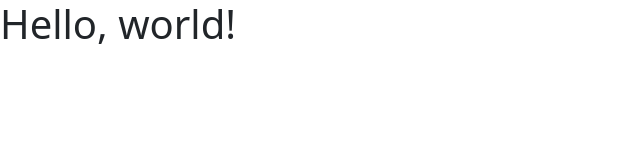
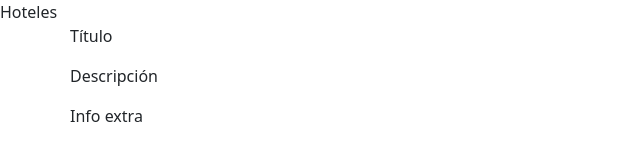
Before and after one commit to adriantorresl/gu-a-hoteles, a website: page index.html in a window 1280 px wide. Shown: the whole page, without its empty margins (0-640 px from the left). Drawn offline with nearby package versions, Linux system fonts and the light colour scheme.

Commit message:
Práctica con clases de row y col de Bootstrap

```diff
--- a/index.html
+++ b/index.html
@@ -4,19 +4,20 @@
     <!-- Required meta tags -->
     <meta charset="utf-8">
     <meta name="viewport" content="width=device-width, initial-scale=1, shrink-to-fit=no">
-
-    <!-- Bootstrap CSS -->
     <link rel="stylesheet" href="node_modules/bootstrap/dist/css/bootstrap.min.css">
-
-    <title>Hello, world!</title>
   </head>
-  <body>
-    <h1>Hello, world!</h1>
-
-    <!-- Optional JavaScript -->
+<body>
+ <jumbotron>Hoteles</jumbotron>
+ <div class="container">
+    <div class="col">
+    <p class="row">Título</p>
+    <p class="row">Descripción</p>
+    <p class="row">Info extra</p>
+</body>
+      <!-- Optional JavaScript -->
     <!-- jQuery first, then Popper.js, then Bootstrap JS -->
     <script src="node_modules/jquery/dist/jquery.min.js"></script>
-    <script src="node_modules/popper.js/dist/umd/popper.min.js"></script>
+    <script src="node_modules/popper.js/dist/popper.min.js"></script>
     <script src="node_modules/bootstrap/dist/js/bootstrap.min.js"></script>
-  </body>
+
 </html>
--- a/package.json
+++ b/package.json
@@ -23,6 +23,7 @@
   "dependencies": {
     "bootstrap": "^5.3.3",
     "jquery": "^3.7.1",
-    "popper": "^1.0.1"
+    "popper": "^1.0.1",
+    "popper.js": "^1.16.1"
   }
 }
```
Also changed, not shown: 1 other file.
